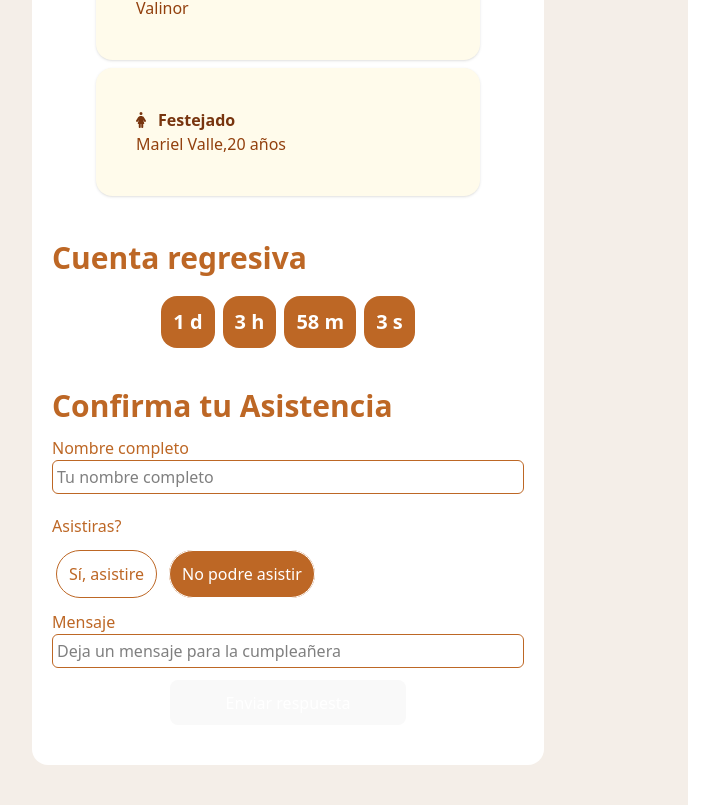
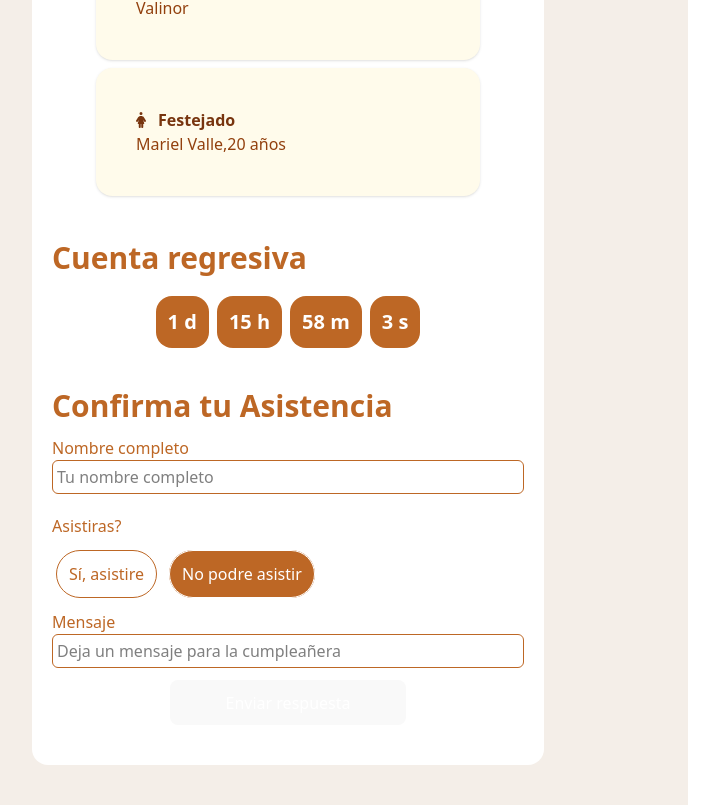
Before and after one commit to ASO24/birthday, a React (Vite) app: page / in a window 1280 px wide. Shown: the part 648-1453 px from the top of the page, without its empty margins (112-831 px from the left). Built offline with nearby package versions, Linux system fonts and the light colour scheme.

Commit message:
correcion

```diff
--- a/src/App.tsx
+++ b/src/App.tsx
@@ -75,7 +75,7 @@ function App() {
             Cuenta regresiva
           </h2>
           <div className='flex justify-center'>
-            <Countdown targetDate="2025-06-28T08:30:00" />
+            <Countdown targetDate="2025-06-28T20:30:00" />
           </div>
         </div>
         <div className='flex flex-col p-5 mb-5'>
```
